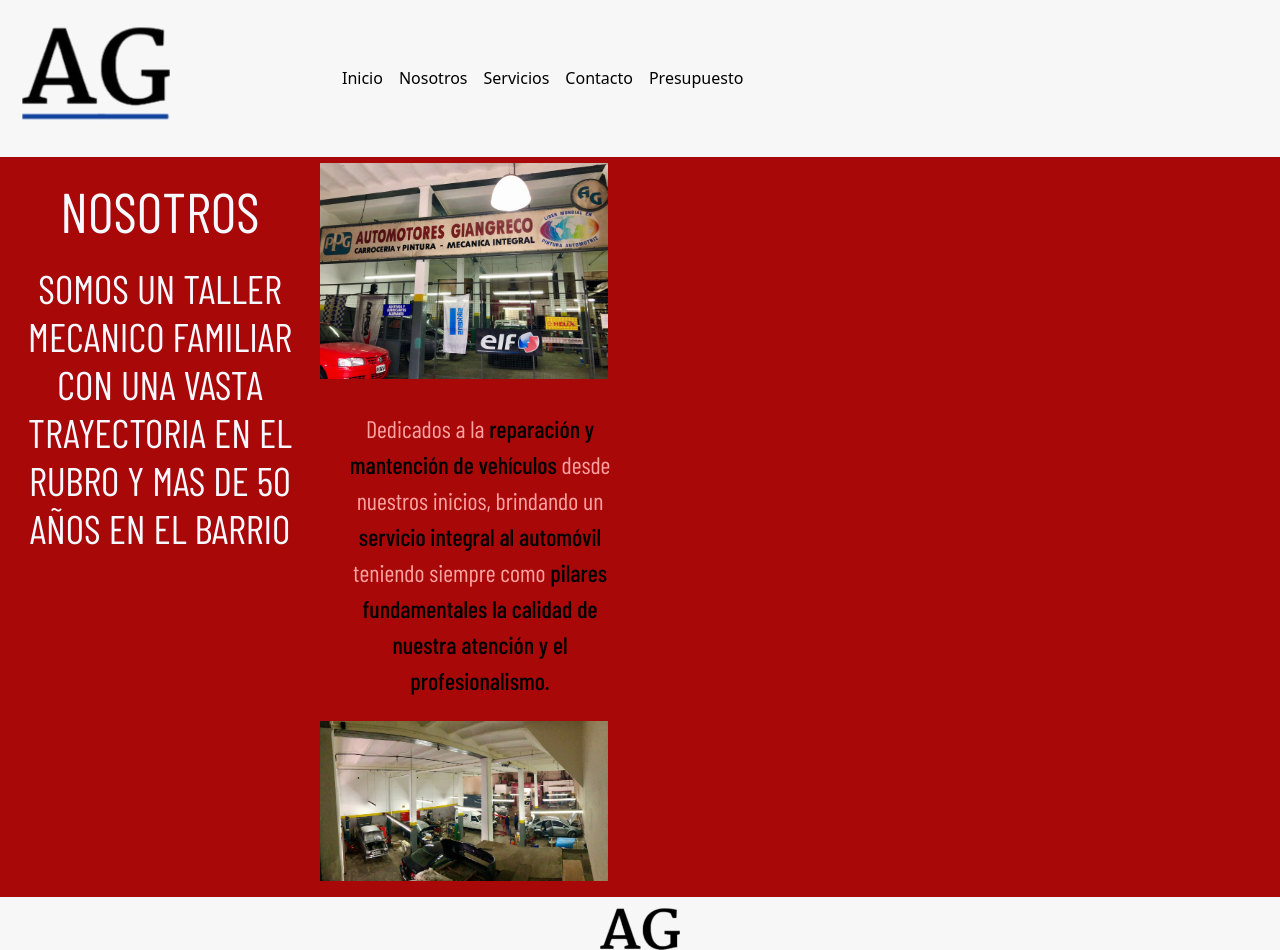
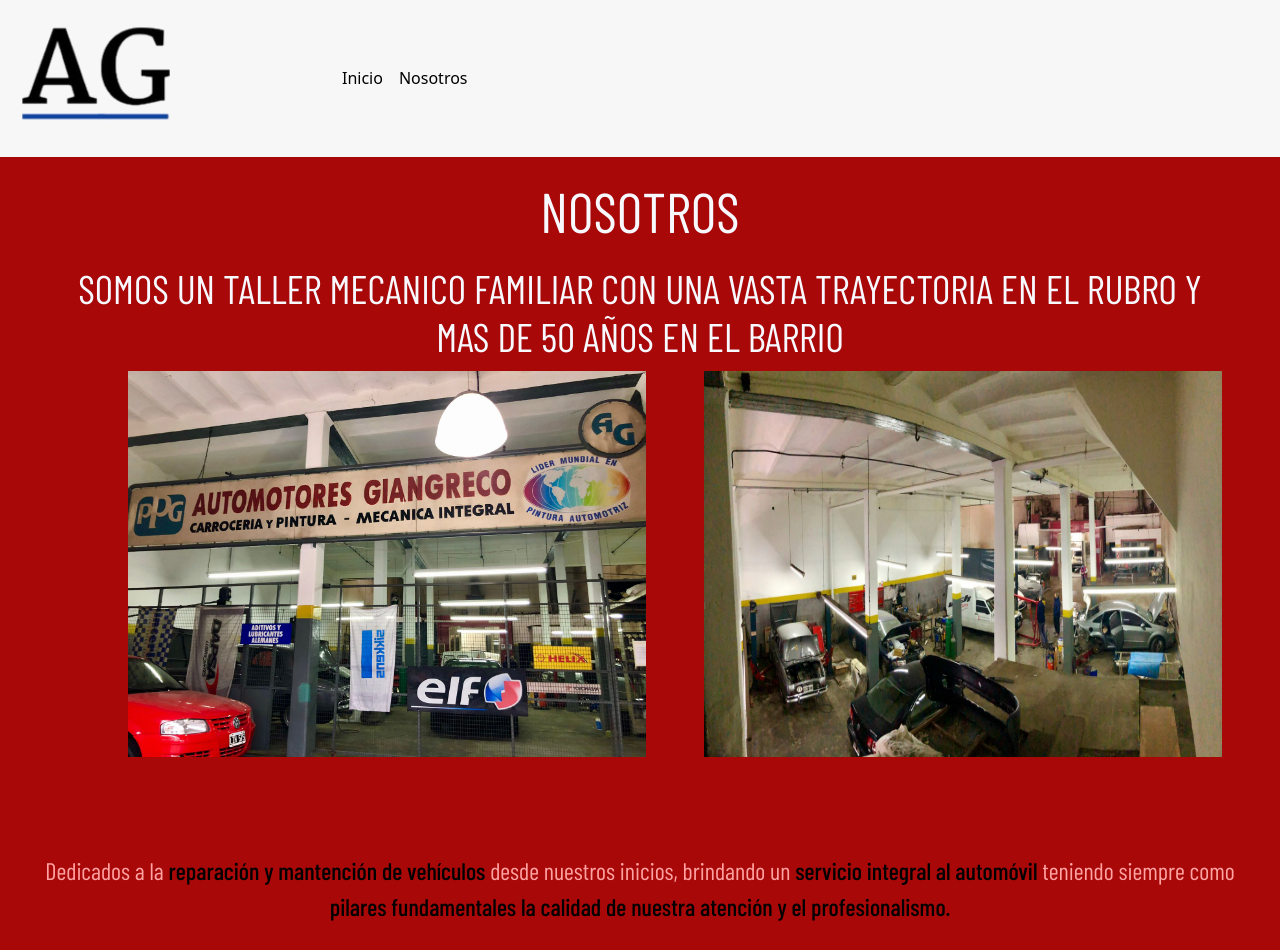
Before and after one commit to joacogiangre/bootstrap--Automotores-Giangreco-GIANGRECO, a plain HTML site: page htmls/nosotros.html in a window 1280 px wide. Shown: the top 950 px of the page. Drawn offline with nearby package versions, Linux system fonts and the light colour scheme.

Commit message:
edicion de nosotros.html para agregar id y clases para hacerlo responsive

```diff
--- a/htmls/nosotros.html
+++ b/htmls/nosotros.html
@@ -31,7 +31,7 @@
             <li class="nav-item">
               <a class="nav-link" href="nosotros.html" id="links">Nosotros</a>
             </li>
-            <li class="nav-item">
+<!--             <li class="nav-item">
               <a class="nav-link" href="servicios.html" id="links">Servicios</a>
             </li>
             <li class="nav-item">
@@ -39,7 +39,7 @@
             </li>
             <li class="nav-item">
               <a class="nav-link" href="presupuesto.html" id="links">Presupuesto</a>
-            </li>
+            </li> -->
           </ul>
         </div>
       </div>
@@ -47,24 +47,26 @@
      <!-- termina nav -->
 
      <!-- empieza header -->
-    <header>
-      <h1 class="text-center text-uppercase" id="h1">nosotros</h1>
-      <h2 class="text-center text-uppercase" id="h2">somos un taller mecanico familiar con una vasta trayectoria en el rubro y mas de 50 años en el barrio</h2>
+    <header id="header">
+      <h1 class="text-center text-uppercase">nosotros</h1>
+      <h2 class="text-center text-uppercase h-dos">somos un taller mecanico familiar con una vasta trayectoria en el rubro y mas de 50 años en el barrio</h2>
     </header>
     <!-- termina header -->
 
     <!-- empieza main -->
-    <main>
-      <section>
+    <main id="main">
+      <section id="img-nosotros">
         <a href="#">
           <img  class="img-entrada" src="../img/entradaTaller.webp" alt="Entrada del Taller">
         </a>
+        <a href="#">
+          <img class="img-entrada" src="../img/interior.webp" alt="Interior del taller">
+        </a>
+      </section>
+      <section>
         <p id="parrafos">Dedicados a la <span class="text-black">reparación y mantención de vehículos</span> desde nuestros inicios, brindando un <span class="text-black">servicio integral al automóvil</span> teniendo siempre como <span class="text-black">pilares fundamentales la calidad de nuestra atención y el profesionalismo.</span>
         </p>
-        <a href="#">
-          <img class="img-entrada" src="../img/interior.webp" alt="Interior del taller"></a>
       </section>
-
     </main>
     <!-- termina main -->
 
```
